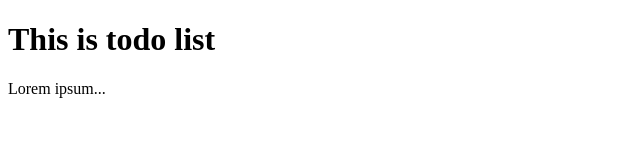
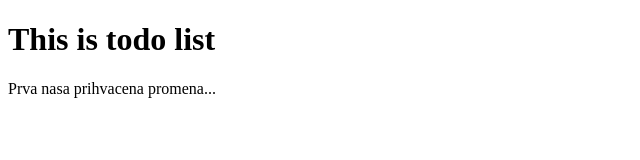
Before and after one commit to banedj11/todolist, a plain HTML site: page index.html in a window 1280 px wide. Shown: the whole page, without its empty margins (0-640 px from the left). Drawn offline with Linux system fonts and the light colour scheme.

Commit message:
Update index.html

```diff
--- a/index.html
+++ b/index.html
@@ -5,6 +5,6 @@
 </head>
 <body>
 	<h1>This is todo list</h1>
-	<p>Lorem ipsum...</p>
+	<p>Prva nasa prihvacena promena...</p>
 </body>
 </html>
```
